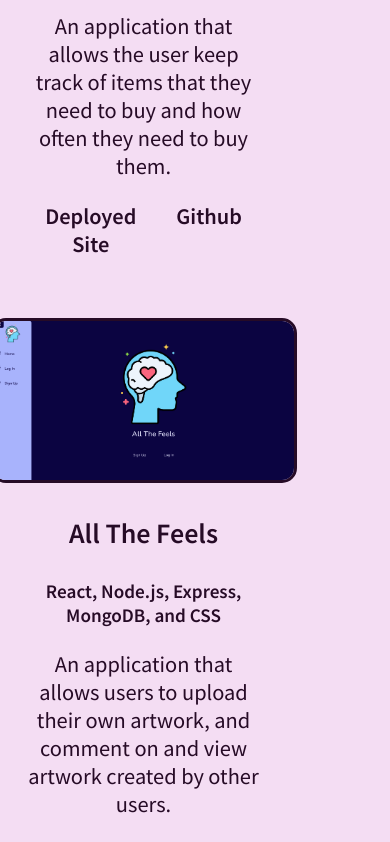
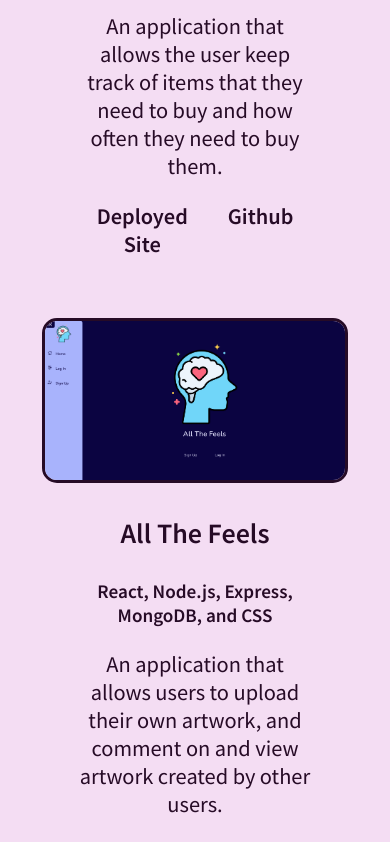
Before and after one commit to Amanda2900/portfolio, a React (Vite) app: page / in a window 390 px wide. Shown: the part 3251-4093 px from the top of the page. Built offline with nearby package versions, Linux system fonts and the light colour scheme; a web font is replaced by a local one.

Commit message:
adjust align-items for projects in mobile

```diff
--- a/src/components/projects.css
+++ b/src/components/projects.css
@@ -1,6 +1,6 @@
 .project-row {
   display: flex;
-  align-items: start;
+  align-items: center;
 }
 
 .project-div {
@@ -46,10 +46,15 @@
   .project-img > a > img {
     width: 300px;
   }
+
+  .project-row {
+    align-items: start;
+  }
 }
 
 @media only screen and (max-width: 860px) {
   .project-row {
     flex-direction: column;
+    align-items: center;
   }
 }
```
